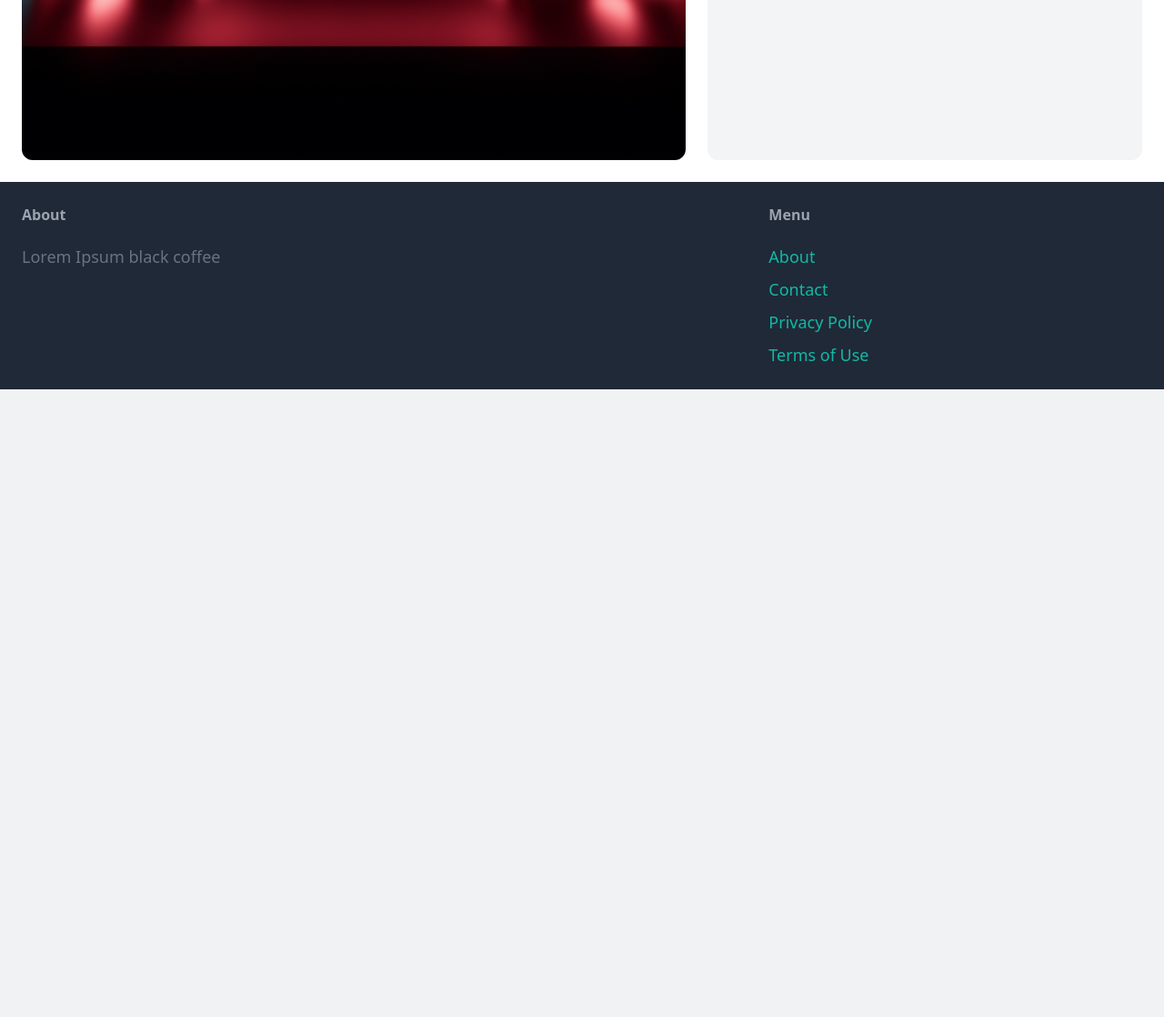
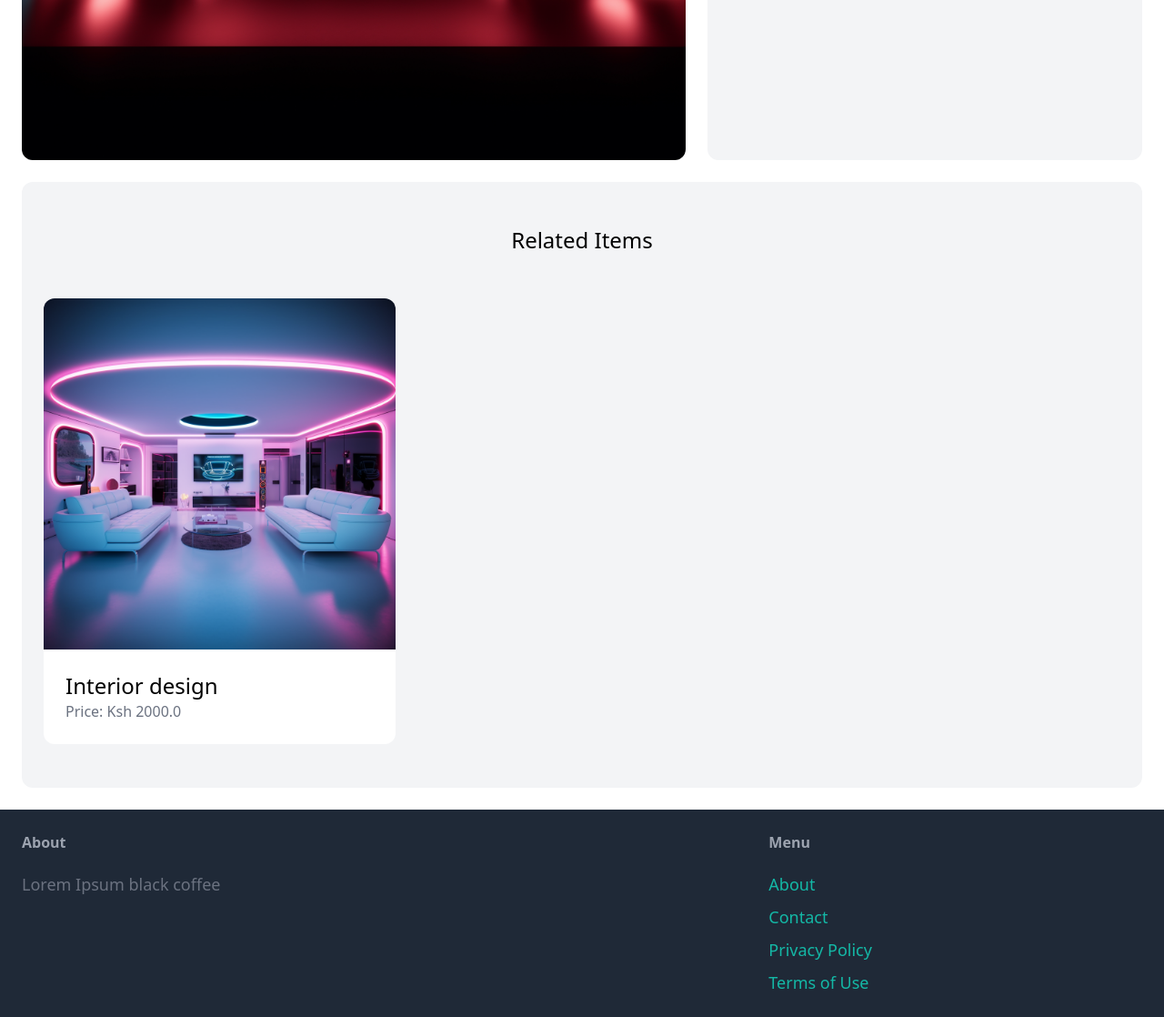
Before and after one commit to wawerutimothy/Ecovast, a Django app: page /items/2/ in a window 1280 px wide. Shown: the part 655-1773 px from the top of the page at 91% size. Before the commit the page ends 1083 px from the top, so only its background shows below. Run offline with Django 4.2, Linux system fonts and the light colour scheme; data comes from the database, SQL or seed files in the repository; both versions use the stored data as it was after the commit; some libraries are stand-ins or nearby versions.

Commit message:
urls update

```diff
--- a/core/templates/core/base.html
+++ b/core/templates/core/base.html
@@ -33,7 +33,7 @@
             <h3 class="mb-5 font-semibold text-gray-400">Menu</h3>
             <ul class="space-y-2">
                 <li><a href="#" class="text-lg text-teal-500 hover:text-teal-700">About</a></li>
-                <li><a href="{% url 'contact' %}" class="text-lg text-teal-500 hover:text-teal-700">Contact</a></li>
+                <li><a href="{% url 'core:contact' %}" class="text-lg text-teal-500 hover:text-teal-700">Contact</a></li>
                 <li><a href="#" class="text-lg text-teal-500 hover:text-teal-700">Privacy Policy</a></li>
                 <li><a href="#" class="text-lg text-teal-500 hover:text-teal-700">Terms of Use</a></li>
             </ul>
--- /dev/null
+++ b/core/urls.py
@@ -0,0 +1,10 @@
+from django.urls import path
+
+from . import views
+
+app_name = 'core'
+
+urlpatterns = [
+    path('', views.index, name='index'),
+    path('contact/', views.contact, name='contact')
+]
--- a/item/templates/item/detail.html
+++ b/item/templates/item/detail.html
@@ -20,4 +20,26 @@
 
     </div>
 </div>
+
+<div class="mt-6 px-6 py-12 bg-gray-100 rounded-xl">
+    <h2 class="mb-12 text-2xl text-center"> Related Items</h2>
+
+    <div class="grid grid-cols-3 gap-3">
+        {% for item in related_items %}
+            <div>
+                <a href="{% url 'item:detail' item.id%}">
+                    <div>
+                        <img src="{{ item.image.url }}" class="rounded-t-xl">
+                    </div>
+                    <div class="p-6 bg-white rounded-b-xl">
+                        <h2 class="text-2xl">{{ item.name }}</h2>
+                        <p class="text-gray-500">Price: Ksh {{ item.price }}</p>
+                    </div>
+                </a>
+            </div>
+
+        {% endfor %}
+    </div>
+
+</div>
 {% endblock %}
--- a/item/views.py
+++ b/item/views.py
@@ -5,6 +5,8 @@ from .models import Item
 
 def detail(request, pk):
     item = get_object_or_404(Item, pk=pk)
+    related_items = Item.objects.filter(category=item.category, is_sold=False).exclude(pk=pk)[0:10]
     return render(request, 'item/detail.html', {
-        'item': item
+        'item': item,
+        'related_items': related_items
     })
--- a/poddle/urls.py
+++ b/poddle/urls.py
@@ -22,8 +22,7 @@ from django.urls import path, include
 from core.views import index, contact
 
 urlpatterns = [
-    path('', index, name="index" ),
+    path('', include('core.urls')),
     path('items/', include('item.urls')),
-    path('contact/', contact, name="contact"),
     path('admin/', admin.site.urls),
 ] + static(settings.MEDIA_URL, document_root=settings.MEDIA_ROOT)
```
Also changed, not shown: db.sqlite3, media/item_images/0_2_1.png (added).
